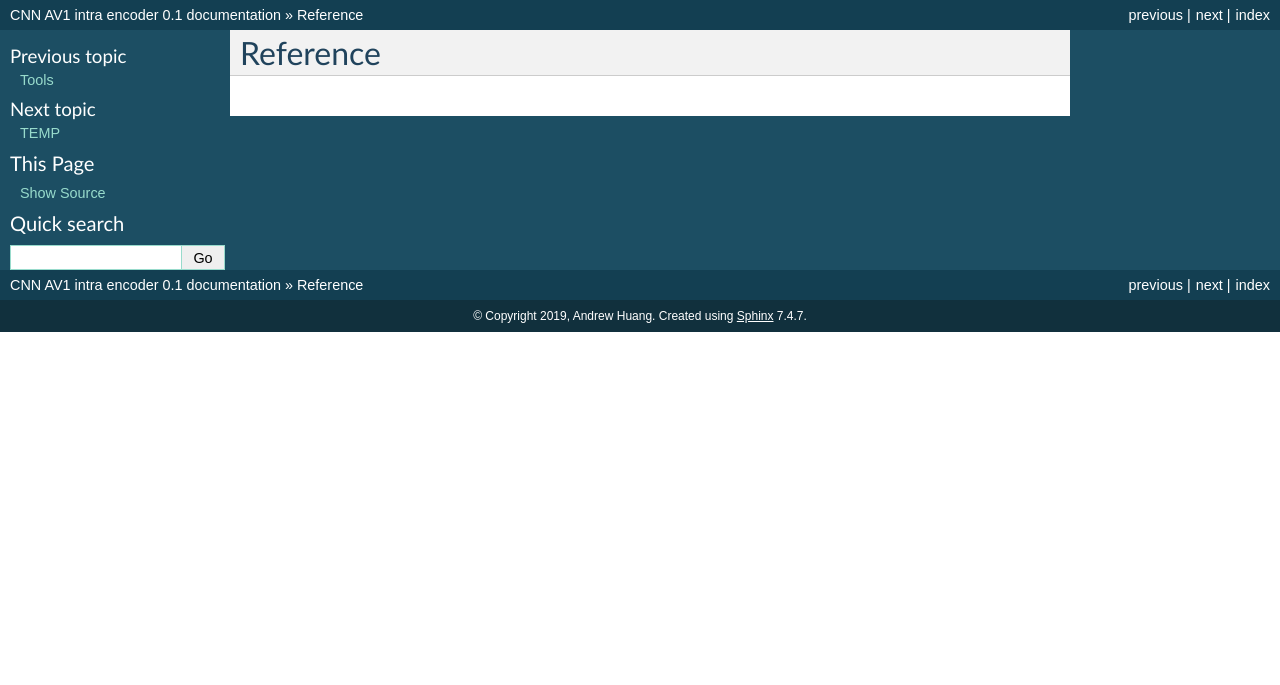
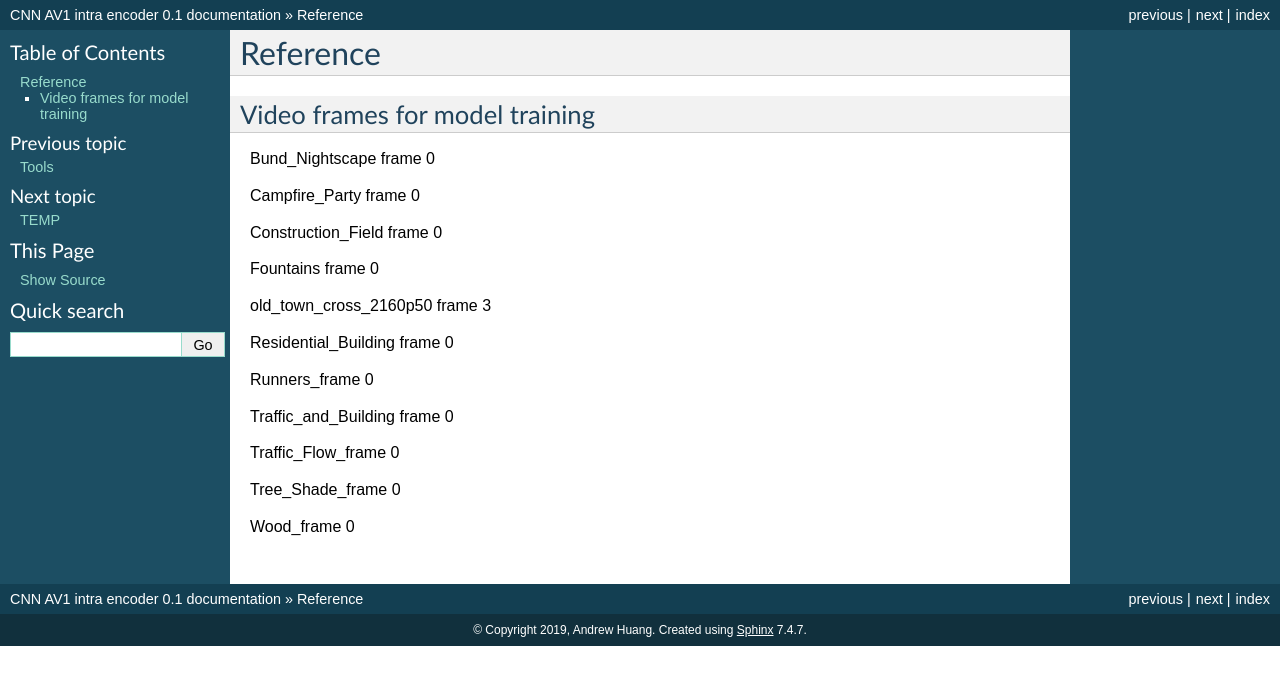
Before and after one commit to epadam/CNN-AV1-intra-encoder, a Sphinx documentation site: the page built from source/reference.rst, in a window 1280 px wide. Shown: the top 685 px of the page. Built offline with Sphinx 7.4.7, drawn with Linux system fonts in a browser that asks for light colours.

Commit message:
Update reference.rst

```diff
--- a/source/reference.rst
+++ b/source/reference.rst
@@ -1,2 +1,26 @@
 Reference
 ----------
+
+Video frames for model training
+^^^^^^^^^^^^^^^^^^^^^^^^^^^^^^^^^
+Bund_Nightscape frame 0
+
+Campfire_Party frame 0
+
+Construction_Field frame 0
+
+Fountains frame 0
+
+old_town_cross_2160p50 frame 3
+
+Residential_Building frame 0
+
+Runners_frame 0
+
+Traffic_and_Building frame 0
+
+Traffic_Flow_frame 0
+
+Tree_Shade_frame 0
+
+Wood_frame 0
```
